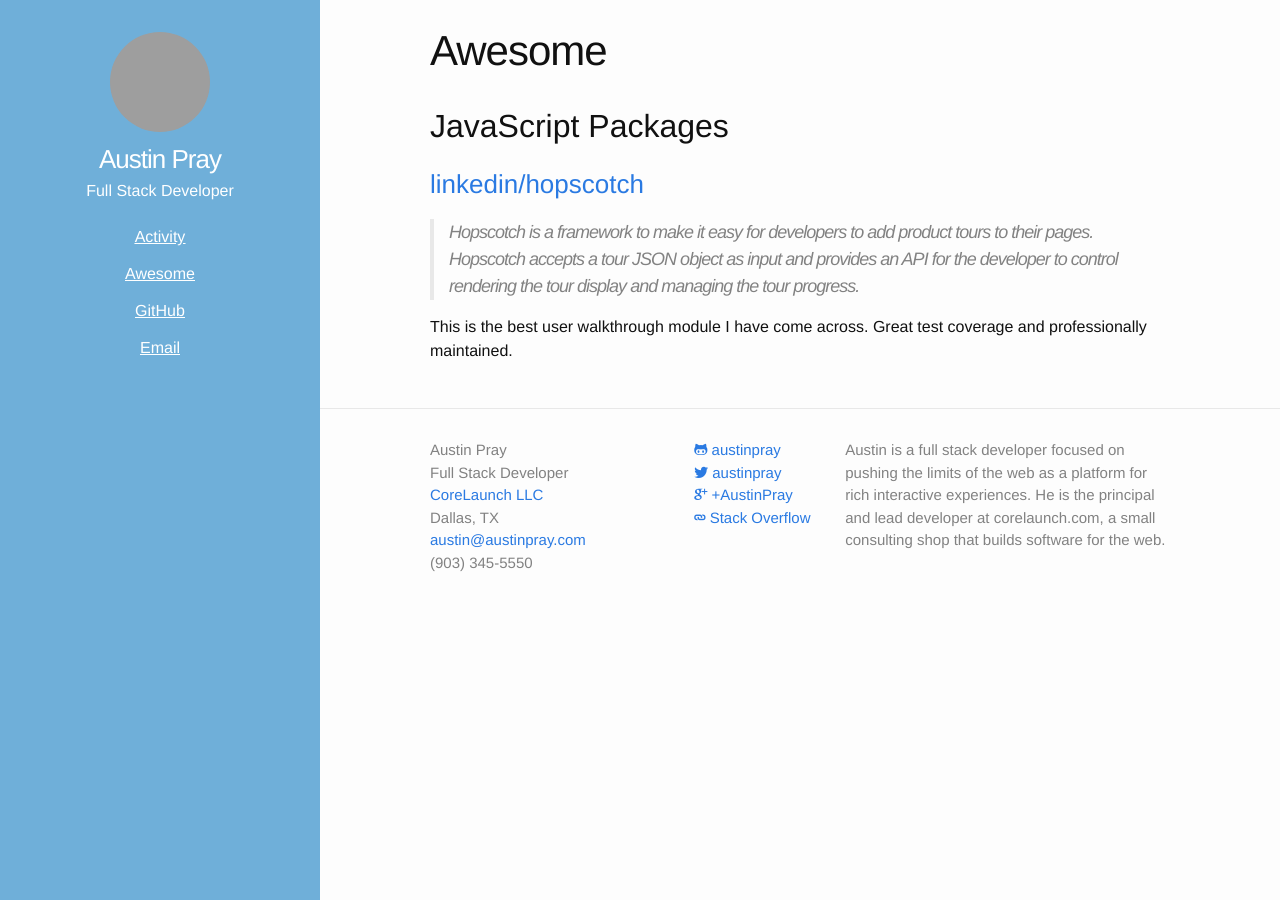
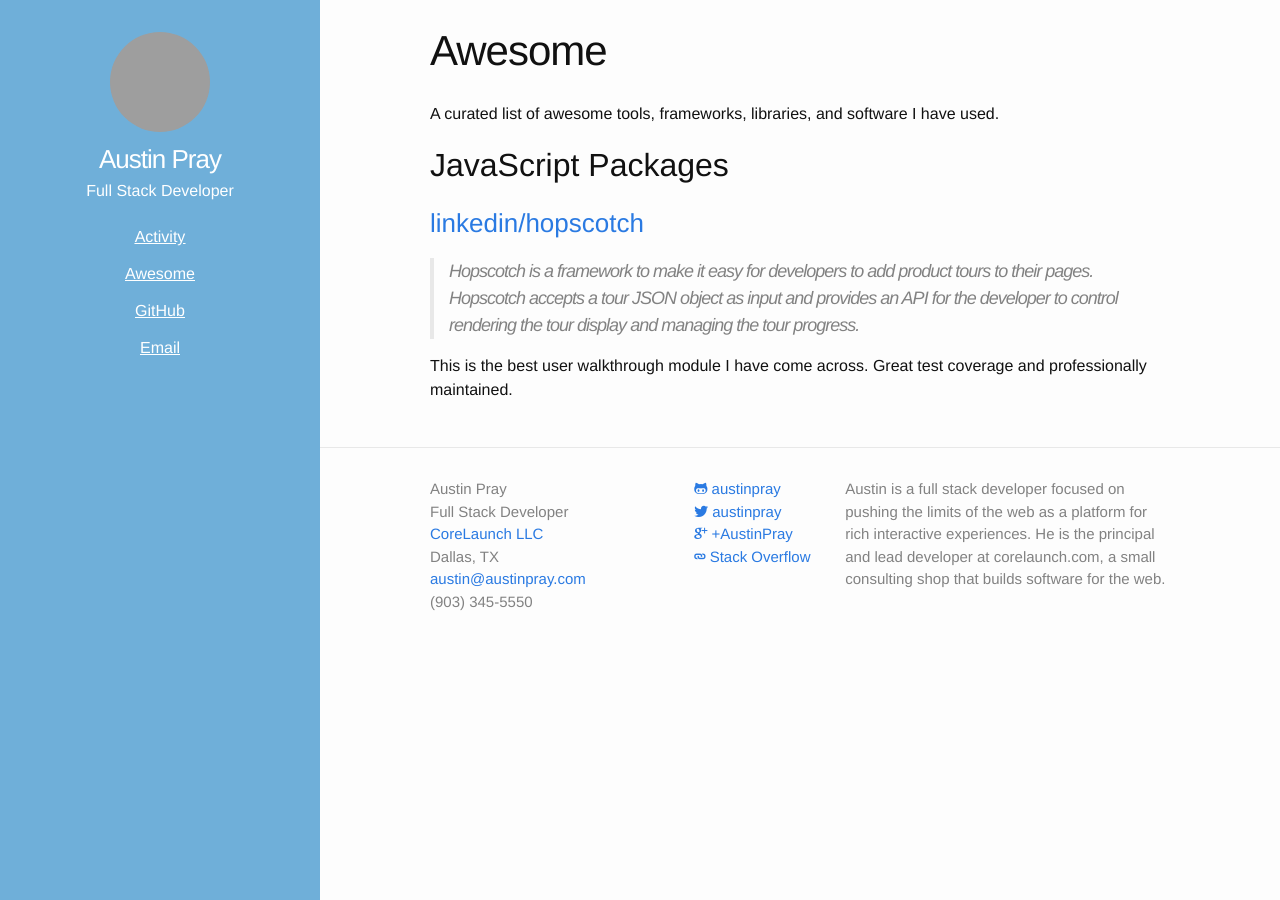
Before and after one commit to austinpray/austinpray.com, a Jekyll site: the page built from awesome.md, in a window 1280 px wide. Built offline with Jekyll 4.4.1, drawn with Linux system fonts in a browser that asks for light colours; grey boxes are pictures that could not be loaded.

Commit message:
Update awesome.md

```diff
--- a/awesome.md
+++ b/awesome.md
@@ -2,6 +2,8 @@
 layout: page
 title: Awesome
 ---
+
+A curated list of awesome tools, frameworks, libraries, and software I have used.
 
 ## JavaScript Packages
 
```
